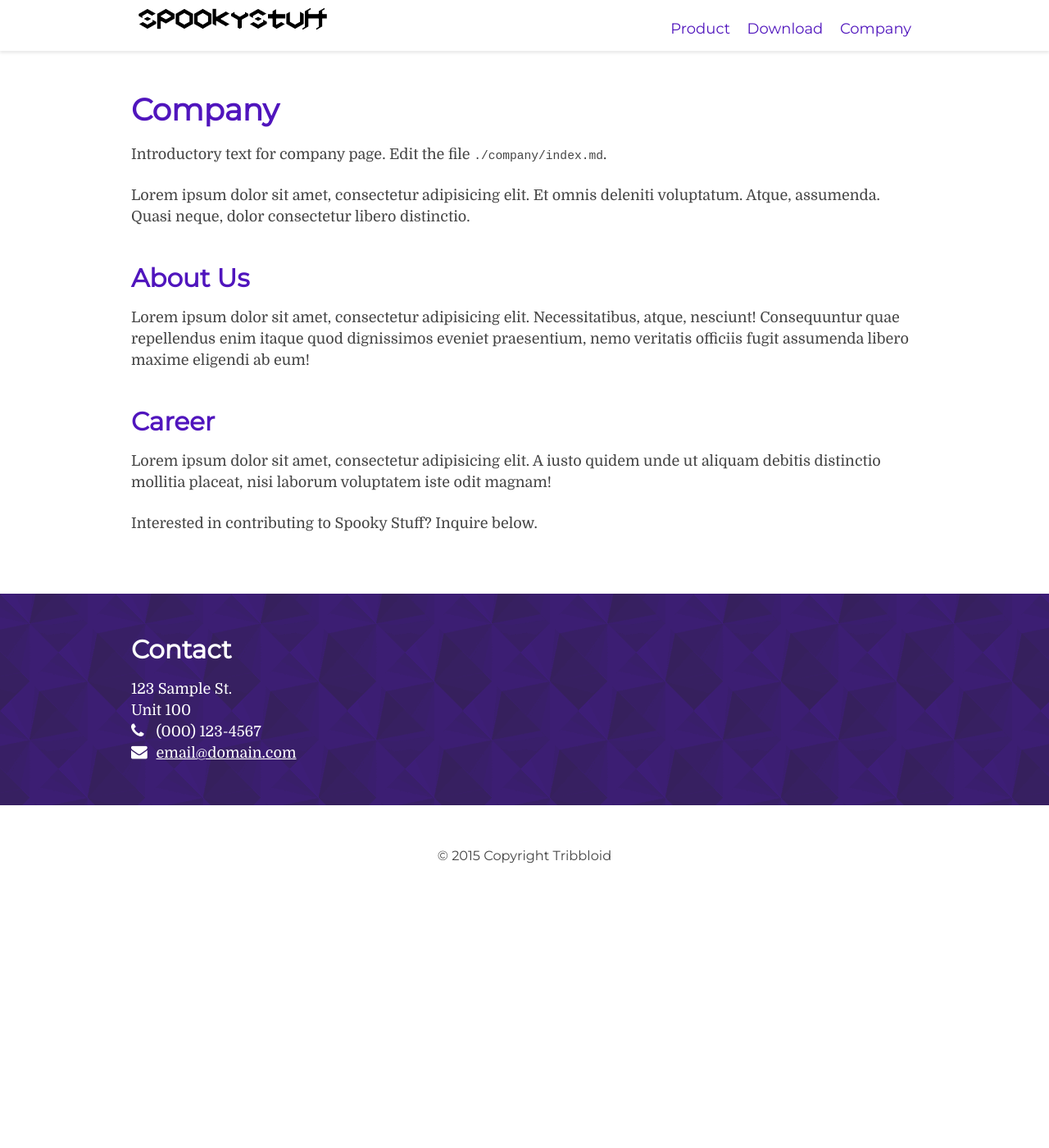
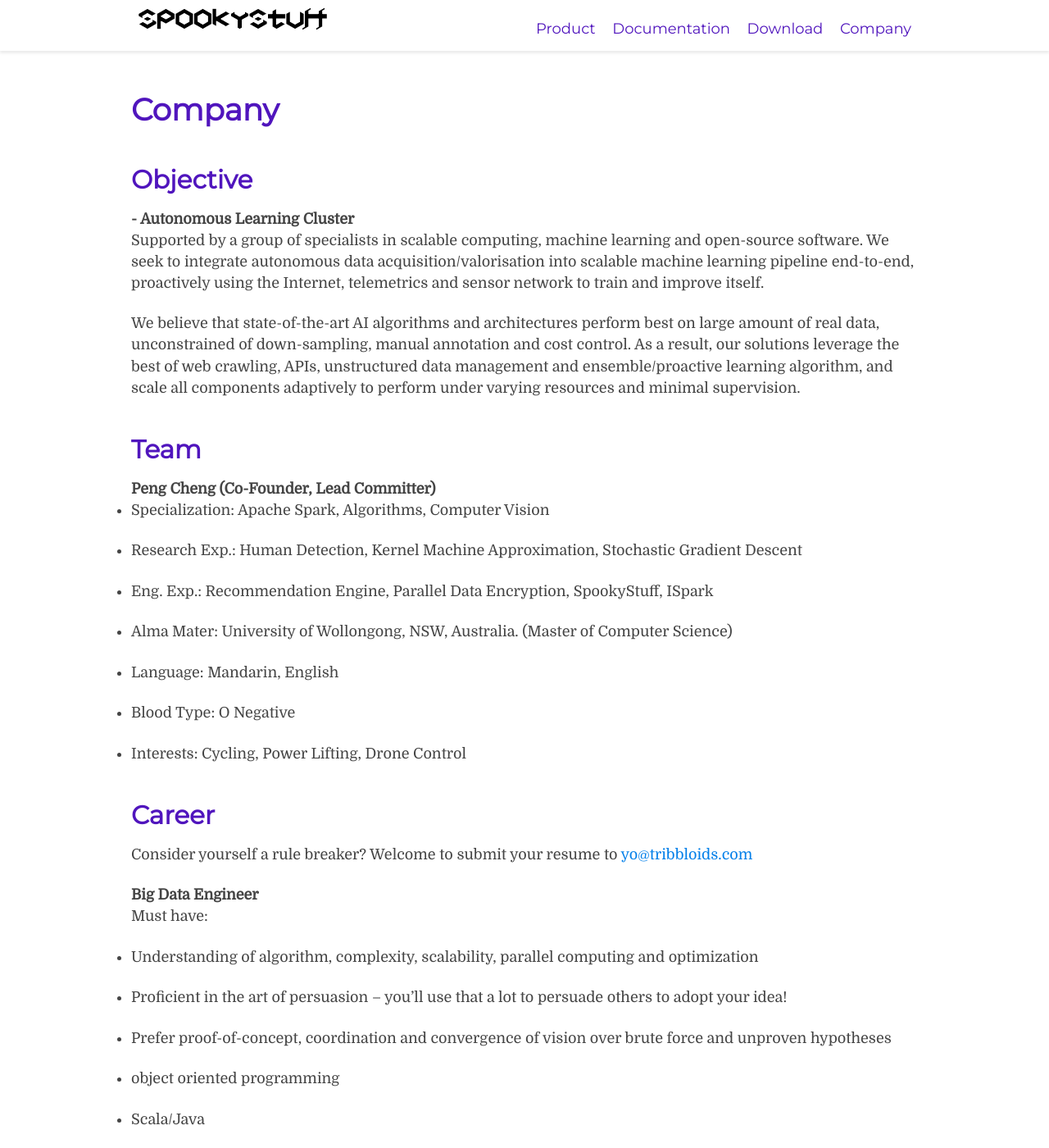
Before and after one commit to tribbloid/tribbloid.github.io, a Jekyll site: the page built from company/index.md, in a window 1280 px wide and 1400 px high. Shown: the whole window at 82% size. Built offline with Jekyll 4.4.1, drawn with Linux system fonts in a browser that asks for light colours; nearby versions of some CDN libraries; some of the changed text lies outside the part shown.

Commit message:
add link to documentation in navbar write objective, team, career and contact section in company page.

```diff
--- a/_data/navigation_primary_links.yml
+++ b/_data/navigation_primary_links.yml
@@ -2,6 +2,10 @@
 - name: Product
   url: /product
   actual_url: /product/index.html
+
+- name: Documentation
+  url: http://tribbloid.github.io/spookystuff/
+  actual_url: http://tribbloid.github.io/spookystuff/index.html
 
 - name: Download
   url: /download
--- a/_includes/contact_info.html
+++ b/_includes/contact_info.html
@@ -4,16 +4,19 @@
 
         <div class="contact-info-text">
             <span>
-                123 Sample St.
+                tribbloids.com
             </span>
             <span>
-                Unit 100
+                First Canadian Place, 100 King St. West
             </span>
             <span>
-                <i class="fa fa-phone"></i> (000) 123-4567
+                Toronto, ON, Canada, M5X 1B5
             </span>
             <span>
-                <i class="fa fa-envelope"></i>  <a href="mailto:email@domain.com">email@domain.com</a>
+                <i class="fa fa-phone"></i> (416) 697-5373
+            </span>
+            <span>
+                <i class="fa fa-envelope"></i>  <a href="mailto:yo@tribbloids.com">yo@tribbloids.com</a>
             </span>
         </div>
     </div>
--- a/company/index.md
+++ b/company/index.md
@@ -6,18 +6,72 @@ meta_keywords: Tribbloid, Spooky Stuff, Apache Spark, web scraper, data mining
 summary: Spooky Stuff is a scalable query engine for web scraping, data mashup, and acceptance QA
 ---
 
-Introductory text for company page. Edit the file `./company/index.md`.
+## Objective
 
-Lorem ipsum dolor sit amet, consectetur adipisicing elit. Et omnis deleniti voluptatum. Atque, assumenda. Quasi neque, dolor consectetur libero distinctio.
+#### - Autonomous Learning Cluster
 
+Supported by a group of specialists in scalable computing, machine learning and open-source software. We seek to integrate autonomous data acquisition/valorisation into scalable machine learning pipeline end-to-end, proactively using the Internet, telemetrics and sensor network to train and improve itself.
 
-## About Us
+We believe that state-of-the-art AI algorithms and architectures perform best on large amount of real data, unconstrained of down-sampling, manual annotation and cost control. As a result, our solutions leverage the best of web crawling, APIs, unstructured data management and ensemble/proactive learning algorithm, and scale all components adaptively to perform under varying resources and minimal supervision.
 
-Lorem ipsum dolor sit amet, consectetur adipisicing elit. Necessitatibus, atque, nesciunt! Consequuntur quae repellendus enim itaque quod dignissimos eveniet praesentium, nemo veritatis officiis fugit assumenda libero maxime eligendi ab eum!
+## Team
 
+#### Peng Cheng (Co-Founder, Lead Committer)
+
+- Specialization: Apache Spark, Algorithms, Computer Vision
+
+- Research Exp.: Human Detection, Kernel Machine Approximation, Stochastic Gradient Descent
+
+- Eng. Exp.: Recommendation Engine, Parallel Data Encryption, SpookyStuff, ISpark
+
+- Alma Mater: University of Wollongong, NSW, Australia. (Master of Computer Science)
+
+- Language: Mandarin, English
+
+- Blood Type: O Negative
+
+- Interests: Cycling, Power Lifting, Drone Control
 
 ## Career
 
-Lorem ipsum dolor sit amet, consectetur adipisicing elit. A iusto quidem unde ut aliquam debitis distinctio mollitia placeat, nisi laborum voluptatem iste odit magnam!
+Consider yourself a rule breaker? Welcome to submit your resume to [yo@tribbloids.com](yo@tribbloids.com)
 
-Interested in contributing to Spooky Stuff? Inquire below.
+#### Big Data Engineer
+
+Must have:
+
+- Understanding of algorithm, complexity, scalability, parallel computing and optimization
+
+- Proficient in the art of persuasion – you'll use that a lot to persuade others to adopt your idea!
+
+- Prefer proof-of-concept, coordination and convergence of vision over brute force and unproven hypotheses
+
+- object oriented programming
+
+- Scala/Java
+
+- git
+
+- maven/sbt/gradle
+
+- prefer Linux for daily use over Windows: RHEL/ubuntu preferred, MacOS also works if you know it well
+
+Good to have:
+
+- active open-source project committer
+
+- Any machine learning/artificial intelligence R&D experience will be helpful
+
+- Apache Spark
+
+- Apache Hadoop and its ecosystem
+
+- functional programming
+
+- understanding of HTTP protocal, RESTful API and JSON format
+
+- operational experience in Amazon EC2/S3
+
+- prefer to work on personal laptop over dedicated workstation
+
+- experience in JavaScript, any of its frameworks or Python a plus.
```
Also changed, not shown: company/backup.txt (added, +35 -0 lines), _includes/header.html (indentation only).
